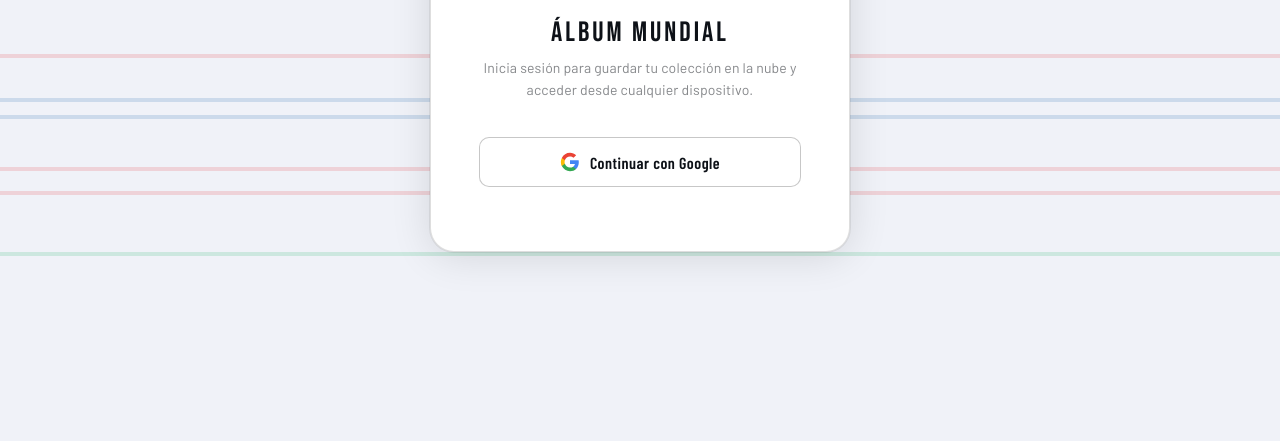
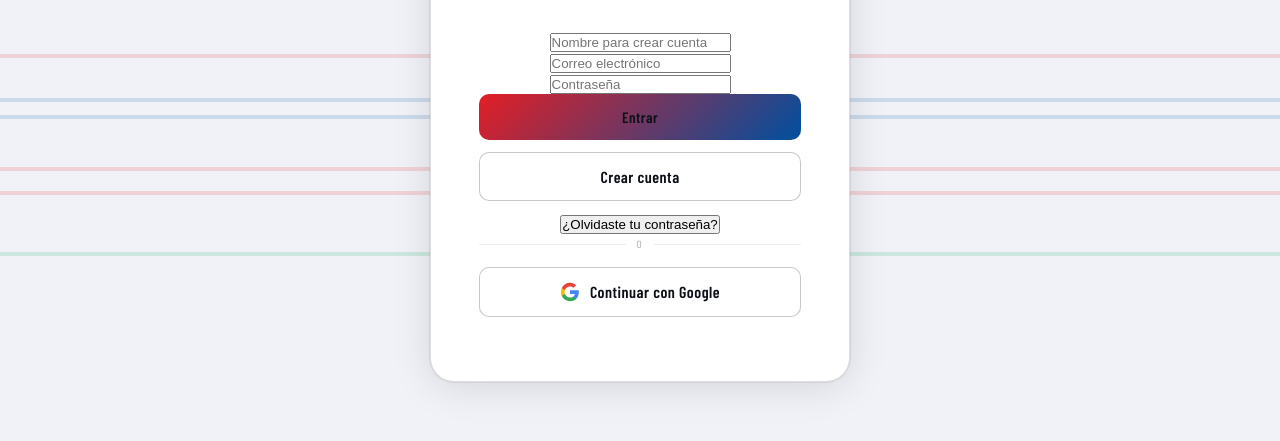
Before and after one commit to joseleonardobecerrac/AlbumdeLeomundial2026, a plain HTML site: page index.html in a window 1280 px wide. Shown: the part 359-800 px from the top of the page. Drawn offline with nearby package versions, Linux system fonts and the light colour scheme; no server answers; a web font is replaced by a local one.

Commit message:
Update index.html

```diff
--- a/index.html
+++ b/index.html
@@ -4,6 +4,7 @@
 <meta charset="UTF-8">
 <meta name="viewport" content="width=device-width, initial-scale=1.0">
 <title>Álbum Mundial 2026 — FIFA</title>
+
 <!-- PWA Meta Tags -->
 <meta name="theme-color" content="#E31E24">
 <meta name="apple-mobile-web-app-capable" content="yes">
@@ -21,30 +22,36 @@
 <link rel="apple-touch-icon" sizes="192x192" href="icon-192.png">
 <link rel="apple-touch-icon" sizes="512x512" href="icon-512.png">
 
-<!-- Apple Splash Screens (portrait) -->
+<!-- Apple Splash Screens -->
 <meta name="apple-touch-fullscreen" content="yes">
 
+<!-- Fonts -->
 <link rel="preconnect" href="https://fonts.googleapis.com">
 <link href="https://fonts.googleapis.com/css2?family=Bebas+Neue&family=Barlow+Condensed:wght@400;500;600;700;800;900&family=Barlow:wght@400;500;600&family=JetBrains+Mono:wght@400;500&display=swap" rel="stylesheet">
+
+<!-- Styles -->
 <link rel="stylesheet" href="css/style.css">
 
 <!-- Firebase -->
 <script type="module" src="js/firebase.js"></script>
+
 <script>
 // Prevent flash of wrong theme — runs before CSS loads
 (function(){
-  var t=localStorage.getItem('album26_theme');
-  var sys=window.matchMedia('(prefers-color-scheme:dark)').matches?'dark':'light';
-  var resolved=(t==='light'||t==='dark')?t:sys;
-  if(resolved==='light') document.documentElement.classList.add('light');
+  var t = localStorage.getItem('album26_theme');
+  var sys = window.matchMedia('(prefers-color-scheme:dark)').matches ? 'dark' : 'light';
+  var resolved = (t === 'light' || t === 'dark') ? t : sys;
+  if(resolved === 'light') document.documentElement.classList.add('light');
 })();
 </script>
 </head>
+
 <body>
 
 <!-- ══ AUTH SCREEN ══ -->
 <div id="auth-screen">
   <div class="auth-bg" id="auth-bg"></div>
+
   <div class="auth-card">
     <div class="auth-logo-wrap">
       <div>
@@ -52,10 +59,78 @@
         <div class="auth-logo-fifa">FIFA</div>
       </div>
     </div>
+
     <div class="auth-title">ÁLBUM MUNDIAL</div>
-    <div class="auth-sub">Inicia sesión para guardar tu colección en la nube y acceder desde cualquier dispositivo.</div>
-    <button class="auth-btn" id="btn-google">
-      <svg viewBox="0 0 24 24" fill="none"><path d="M22.56 12.25c0-.78-.07-1.53-.2-2.25H12v4.26h5.92c-.26 1.37-1.04 2.53-2.21 3.31v2.77h3.57c2.08-1.92 3.28-4.74 3.28-8.09z" fill="#4285F4"/><path d="M12 23c2.97 0 5.46-.98 7.28-2.66l-3.57-2.77c-.98.66-2.23 1.06-3.71 1.06-2.86 0-5.29-1.93-6.16-4.53H2.18v2.84C3.99 20.53 7.7 23 12 23z" fill="#34A853"/><path d="M5.84 14.09c-.22-.66-.35-1.36-.35-2.09s.13-1.43.35-2.09V7.07H2.18C1.43 8.55 1 10.22 1 12s.43 3.45 1.18 4.93l3.66-2.84z" fill="#FBBC05"/><path d="M12 5.38c1.62 0 3.06.56 4.21 1.64l3.15-3.15C17.45 2.09 14.97 1 12 1 7.7 1 3.99 3.47 2.18 7.07l3.66 2.84c.87-2.6 3.3-4.53 6.16-4.53z" fill="#EA4335"/></svg>
+
+    <div class="auth-sub">
+      Crea tu cuenta o inicia sesión para guardar tu colección en la nube y continuar tu progreso desde cualquier dispositivo.
+    </div>
+
+    <!-- EMAIL AUTH -->
+    <div class="auth-form">
+      <input
+        class="auth-input"
+        id="auth-name"
+        type="text"
+        placeholder="Nombre para crear cuenta"
+        autocomplete="name"
+      >
+
+      <input
+        class="auth-input"
+        id="auth-email"
+        type="email"
+        placeholder="Correo electrónico"
+        autocomplete="email"
+      >
+
+      <input
+        class="auth-input"
+        id="auth-password"
+        type="password"
+        placeholder="Contraseña"
+        autocomplete="current-password"
+      >
+
+      <div class="auth-row">
+        <button
+          class="auth-btn auth-btn-demo"
+          id="btn-email-login"
+          type="button"
+          onclick="handleEmailLogin()"
+        >
+          Entrar
+        </button>
+
+        <button
+          class="auth-btn"
+          id="btn-email-register"
+          type="button"
+          onclick="handleEmailRegister()"
+        >
+          Crear cuenta
+        </button>
+      </div>
+
+      <button
+        class="auth-link"
+        type="button"
+        onclick="handlePasswordReset()"
+      >
+        ¿Olvidaste tu contraseña?
+      </button>
+    </div>
+
+    <div class="auth-divider">O</div>
+
+    <!-- GOOGLE AUTH -->
+    <button class="auth-btn" id="btn-google" type="button">
+      <svg viewBox="0 0 24 24" fill="none">
+        <path d="M22.56 12.25c0-.78-.07-1.53-.2-2.25H12v4.26h5.92c-.26 1.37-1.04 2.53-2.21 3.31v2.77h3.57c2.08-1.92 3.28-4.74 3.28-8.09z" fill="#4285F4"/>
+        <path d="M12 23c2.97 0 5.46-.98 7.28-2.66l-3.57-2.77c-.98.66-2.23 1.06-3.71 1.06-2.86 0-5.29-1.93-6.16-4.53H2.18v2.84C3.99 20.53 7.7 23 12 23z" fill="#34A853"/>
+        <path d="M5.84 14.09c-.22-.66-.35-1.36-.35-2.09s.13-1.43.35-2.09V7.07H2.18C1.43 8.55 1 10.22 1 12s.43 3.45 1.18 4.93l3.66-2.84z" fill="#FBBC05"/>
+        <path d="M12 5.38c1.62 0 3.06.56 4.21 1.64l3.15-3.15C17.45 2.09 14.97 1 12 1 7.7 1 3.99 3.47 2.18 7.07l3.66 2.84c.87-2.6 3.3-4.53 6.16-4.53z" fill="#EA4335"/>
+      </svg>
       Continuar con Google
     </button>
   </div>
@@ -68,6 +143,7 @@
       <div class="sb-logo">ÁLBUM <span style="color:var(--gold)">26</span></div>
       <div class="sb-sub">FIFA WORLD CUP™ 2026</div>
     </div>
+
     <div class="sb-user">
       <div class="sb-avatar" id="sb-avatar-el">?</div>
       <div class="sb-user-info">
@@ -76,55 +152,115 @@
       </div>
       <button class="sb-logout" onclick="handleLogout()" title="Cerrar sesión">✕</button>
     </div>
+
     <div class="sb-scroll">
       <div class="sb-section">Álbum</div>
-      <div class="sb-item active" id="nav-home"     onclick="navigate('home')">    <span class="sb-flag">🏠</span> Inicio</div>
-      <div class="sb-item"        id="nav-pack"     onclick="navigate('pack')">    <span class="sb-flag">📦</span> Abrir Sobre</div>
-      <div class="sb-item"        id="nav-game"     onclick="navigate('game')">    <span class="sb-flag">🎮</span> ¿Quién soy?</div>
-      <div class="sb-item"        id="nav-exchange" onclick="navigate('exchange')"><span class="sb-flag">🔄</span> Intercambios</div>
-      <div class="sb-item"        id="nav-lineup"   onclick="navigate('lineup')">  <span class="sb-flag">⚽</span> Mi 11 Ideal</div>
-      <div class="sb-item"        id="nav-trivia"   onclick="navigate('trivia')">  <span class="sb-flag">🧠</span> Trivia Mundial</div>
-      <div class="sb-item"        id="nav-predictor"onclick="navigate('predictor')"><span class="sb-flag">🤖</span> Predictor IA</div>
-      <div class="sb-item"        id="nav-compare"  onclick="navigate('compare')"> <span class="sb-flag">⚖️</span> Comparador</div>
-      <div class="sb-item"        id="nav-worldmap" onclick="navigate('worldmap')"> <span class="sb-flag">🗺️</span> Mapa Mundial</div>
-      <div class="sb-item"        id="nav-ranking"  onclick="navigate('ranking')">  <span class="sb-flag">🏅</span> Ranking Global</div>
-      <div class="sb-item"        id="nav-limited"  onclick="navigate('limited')">  <span class="sb-flag">💎</span> Edición Limitada</div>
-      <div class="sb-item"        id="nav-favorite" onclick="navigate('favorite')"> <span class="sb-flag">❤️</span> Mi Selección</div>
-      <div class="sb-item"        id="nav-chatbot"  onclick="navigate('chatbot')">  <span class="sb-flag">💬</span> Oráculo del Fútbol</div>
+
+      <div class="sb-item active" id="nav-home" onclick="navigate('home')">
+        <span class="sb-flag">🏠</span> Inicio
+      </div>
+
+      <div class="sb-item" id="nav-pack" onclick="navigate('pack')">
+        <span class="sb-flag">📦</span> Abrir Sobre
+      </div>
+
+      <div class="sb-item" id="nav-game" onclick="navigate('game')">
+        <span class="sb-flag">🎮</span> ¿Quién soy?
+      </div>
+
+      <div class="sb-item" id="nav-exchange" onclick="navigate('exchange')">
+        <span class="sb-flag">🔄</span> Intercambios
+      </div>
+
+      <div class="sb-item" id="nav-lineup" onclick="navigate('lineup')">
+        <span class="sb-flag">⚽</span> Mi 11 Ideal
+      </div>
+
+      <div class="sb-item" id="nav-trivia" onclick="navigate('trivia')">
+        <span class="sb-flag">🧠</span> Trivia Mundial
+      </div>
+
+      <div class="sb-item" id="nav-predictor" onclick="navigate('predictor')">
+        <span class="sb-flag">🤖</span> Predictor IA
+      </div>
+
+      <div class="sb-item" id="nav-compare" onclick="navigate('compare')">
+        <span class="sb-flag">⚖️</span> Comparador
+      </div>
+
+      <div class="sb-item" id="nav-worldmap" onclick="navigate('worldmap')">
+        <span class="sb-flag">🗺️</span> Mapa Mundial
+      </div>
+
+      <div class="sb-item" id="nav-ranking" onclick="navigate('ranking')">
+        <span class="sb-flag">🏅</span> Ranking Global
+      </div>
+
+      <div class="sb-item" id="nav-limited" onclick="navigate('limited')">
+        <span class="sb-flag">💎</span> Edición Limitada
+      </div>
+
+      <div class="sb-item" id="nav-favorite" onclick="navigate('favorite')">
+        <span class="sb-flag">❤️</span> Mi Selección
+      </div>
+
+      <div class="sb-item" id="nav-chatbot" onclick="navigate('chatbot')">
+        <span class="sb-flag">💬</span> Oráculo del Fútbol
+      </div>
+
       <div class="sb-section">Grupos</div>
-      <div class="sb-item" id="nav-standings" onclick="navigate('standings')"><span class="sb-flag">📊</span> Posiciones</div>
+
+      <div class="sb-item" id="nav-standings" onclick="navigate('standings')">
+        <span class="sb-flag">📊</span> Posiciones
+      </div>
+
       <div class="sb-section">Países</div>
       <div id="nav-countries"></div>
+
       <div class="sb-section">Más</div>
-      <div class="sb-item" id="nav-stadiums" onclick="navigate('stadiums')"><span class="sb-flag">🏟️</span> Estadios</div>
-      <div class="sb-item" id="nav-bracket"  onclick="navigate('bracket')"> <span class="sb-flag">🏆</span> Llaves</div>
+
+      <div class="sb-item" id="nav-stadiums" onclick="navigate('stadiums')">
+        <span class="sb-flag">🏟️</span> Estadios
+      </div>
+
+      <div class="sb-item" id="nav-bracket" onclick="navigate('bracket')">
+        <span class="sb-flag">🏆</span> Llaves
+      </div>
     </div>
+
     <div class="sb-progress">
       <div class="sb-prog-row">COLECCIÓN <span id="prog-pct">0%</span></div>
-      <div class="sb-bar"><div class="sb-bar-fill" id="prog-bar" style="width:0%"></div></div>
+      <div class="sb-bar">
+        <div class="sb-bar-fill" id="prog-bar" style="width:0%"></div>
+      </div>
     </div>
   </div>
 
   <div id="main">
     <div id="topbar">
       <div class="tb-crumb" id="breadcrumb">Álbum · <span>Inicio</span></div>
+
       <button class="gs-trigger" id="gs-trigger" onclick="openGlobalSearch()" title="Buscar jugador (Ctrl+K)">
         <span class="gs-trigger-icon">🔍</span>
         <span class="gs-trigger-text">Buscar jugador…</span>
         <span class="gs-trigger-kbd">⌘K</span>
       </button>
+
       <div class="tb-actions">
         <span style="font-size:10px;color:var(--muted);font-family:var(--fm);">
           <span id="sync-dot"></span><span id="sync-label">Sincronizado</span>
         </span>
+
         <button class="tb-theme-toggle" id="topbar-theme-btn" onclick="toggleTheme()" title="Cambiar tema">
           <span id="topbar-theme-icon">🌙</span>
           <span class="tb-theme-label" id="topbar-theme-label">OSCURO</span>
         </button>
+
         <button class="tb-btn" onclick="navigate('pack')">📦 Abrir sobre</button>
         <button class="tb-btn gold" onclick="navigate('worldmap')">🗺️ Mapa</button>
       </div>
     </div>
+
     <div id="page"></div>
   </div>
 </div>
@@ -134,11 +270,13 @@
   <div class="modal-box">
     <div class="modal-title" id="modal-title">Resultado</div>
     <div class="modal-teams" id="modal-teams"></div>
+
     <div class="score-row">
       <input type="number" class="score-input" id="score-home" value="0" min="0" max="20">
       <span class="score-sep">—</span>
       <input type="number" class="score-input" id="score-away" value="0" min="0" max="20">
     </div>
+
     <div class="modal-actions">
       <button class="modal-btn" onclick="closeModal()">Cancelar</button>
       <button class="modal-btn confirm" onclick="confirmResult()">Guardar resultado</button>
@@ -148,24 +286,33 @@
 
 <div id="toast"></div>
 
-<!-- JS modules in dependency order -->
 <!-- Global Search Overlay -->
 <div id="gs-overlay" class="gs-overlay" onclick="if(event.target===this)closeGlobalSearch()">
   <div class="gs-modal">
     <div class="gs-input-wrap">
       <span class="gs-input-icon">🔍</span>
-      <input class="gs-input" id="gs-input" type="text"
+
+      <input
+        class="gs-input"
+        id="gs-input"
+        type="text"
         placeholder="Buscar jugador, selección o club…"
         oninput="gsSearch(this.value)"
-        autocomplete="off" spellcheck="false">
+        autocomplete="off"
+        spellcheck="false"
+      >
+
       <button class="gs-close-btn" onclick="closeGlobalSearch()">
         <span>ESC</span>
       </button>
     </div>
+
     <div class="gs-filters" id="gs-filters"></div>
+
     <div class="gs-results" id="gs-results">
       <div class="gs-empty-state" id="gs-empty"></div>
     </div>
+
     <div class="gs-footer">
       <span class="gs-hint"><kbd>↑↓</kbd> navegar</span>
       <span class="gs-hint"><kbd>↵</kbd> abrir</span>
@@ -175,6 +322,7 @@
   </div>
 </div>
 
+<!-- JS modules in dependency order -->
 <script src="js/theme.js"></script>
 <script src="js/data.js"></script>
 <script src="js/state.js"></script>
@@ -184,11 +332,11 @@
 <script src="js/worldmap.js"></script>
 <script src="js/ranking.js"></script>
 <script src="js/limited.js"></script>
-
 <script src="js/favorite.js"></script>
 <script src="js/animated-stickers.js"></script>
 <script src="js/chatbot.js"></script>
 <script src="js/search.js"></script>
 <script src="js/pwa.js"></script>
+
 </body>
 </html>
```
